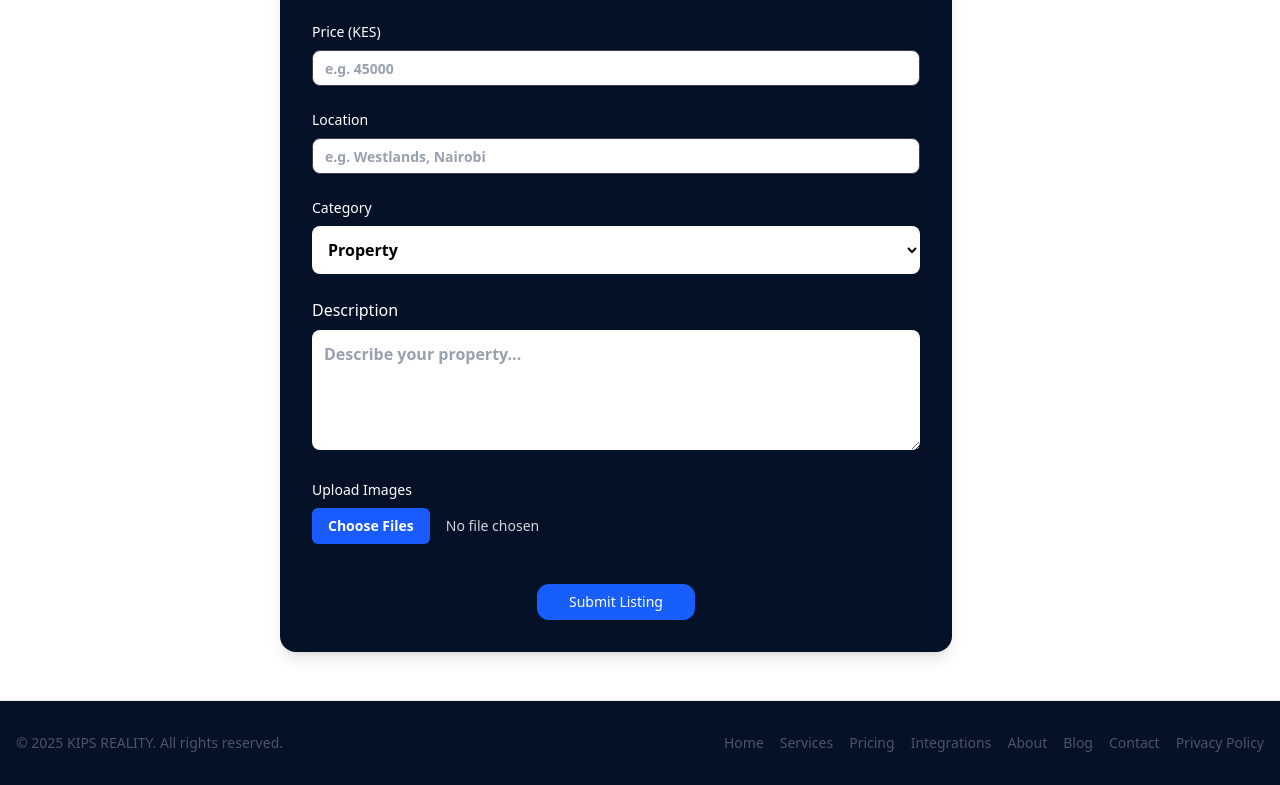
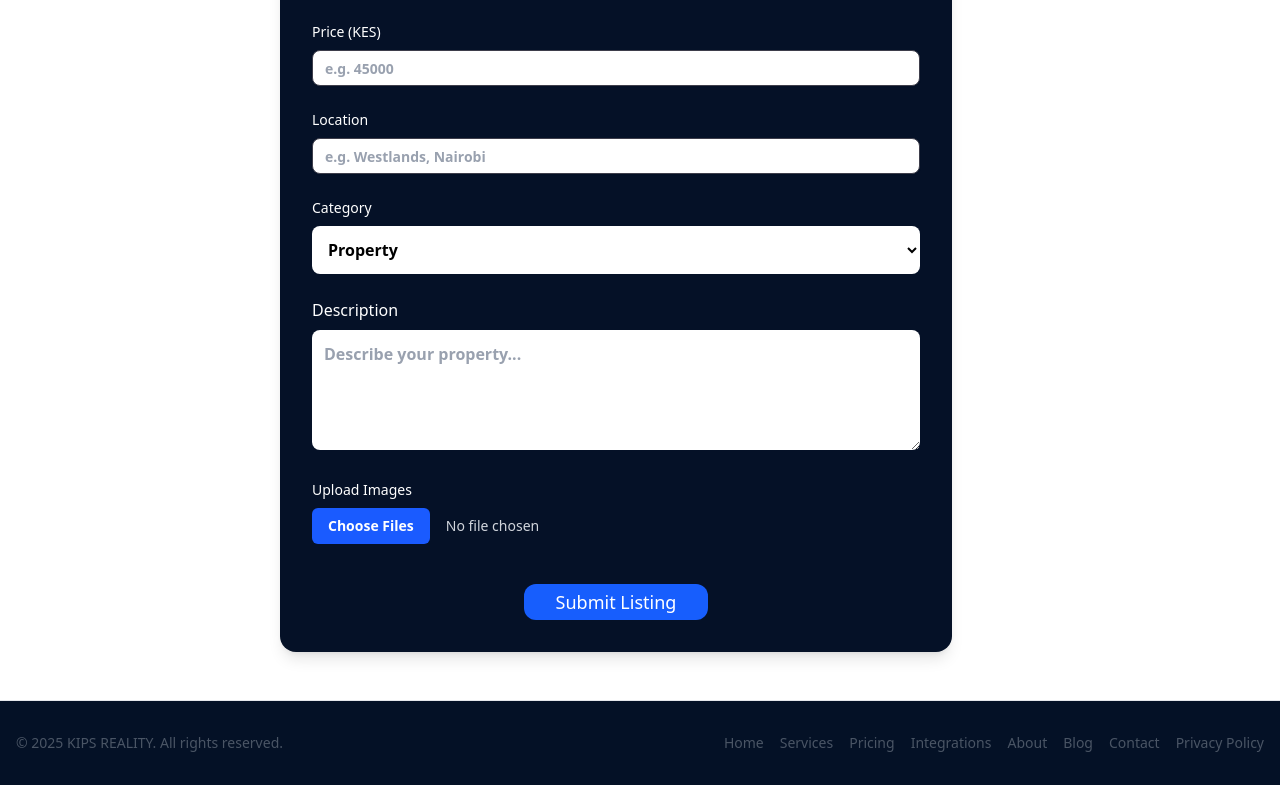
Before and after one commit to alexkemboi/kipsrealityweb, a Next.js app: page /marketplace/create in a window 1280 px wide. Shown: the part 606-1391 px from the top of the page. Built offline with nearby package versions, Linux system fonts and the light colour scheme.

Commit message:
feat:adjusted input placeholder design

```diff
--- a/src/components/website/marketplace/ListingForm.tsx
+++ b/src/components/website/marketplace/ListingForm.tsx
@@ -135,7 +135,7 @@ return(
 
           {/* Submit */}
           <div className="text-center pt-4">
-            <Button type="submit" className="px-8 py-3 bg-blue-600 hover:bg-blue-700 text-white rounded-xl">
+            <Button type="submit" className="px-8 py-3 bg-blue-600 hover:bg-blue-700 text-lg text-white rounded-xl">
               Submit Listing
             </Button>
           </div>
```
